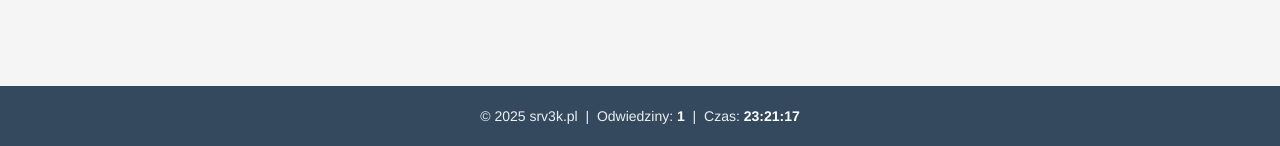
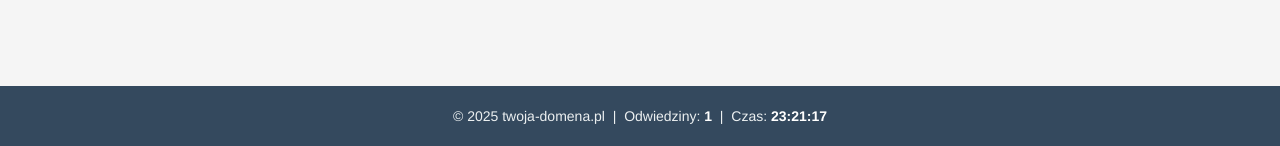
Before and after one commit to VeronVB/helloworld, a PHP site: page / in a window 1280 px wide. Shown: the part 654-800 px from the top of the page. Run offline with PHP 8.4, Linux system fonts and the light colour scheme; some libraries are stand-ins or nearby versions.

Commit message:
Dodanie poprawnego index.php v2

```diff
--- a/src/index.php
+++ b/src/index.php
@@ -100,7 +100,7 @@ file_put_contents($counterFile, $visits);
     <footer class="footer">
         <div class="container">
             <p>
-                &copy; 2025 srv3k.pl &nbsp;|&nbsp;
+                &copy; 2025 twoja-domena.pl &nbsp;|&nbsp;
                 Odwiedziny: <span id="visits"><?php echo $visits; ?></span> &nbsp;|&nbsp;
                 Czas: <span id="clock">...</span>
             </p>
```
